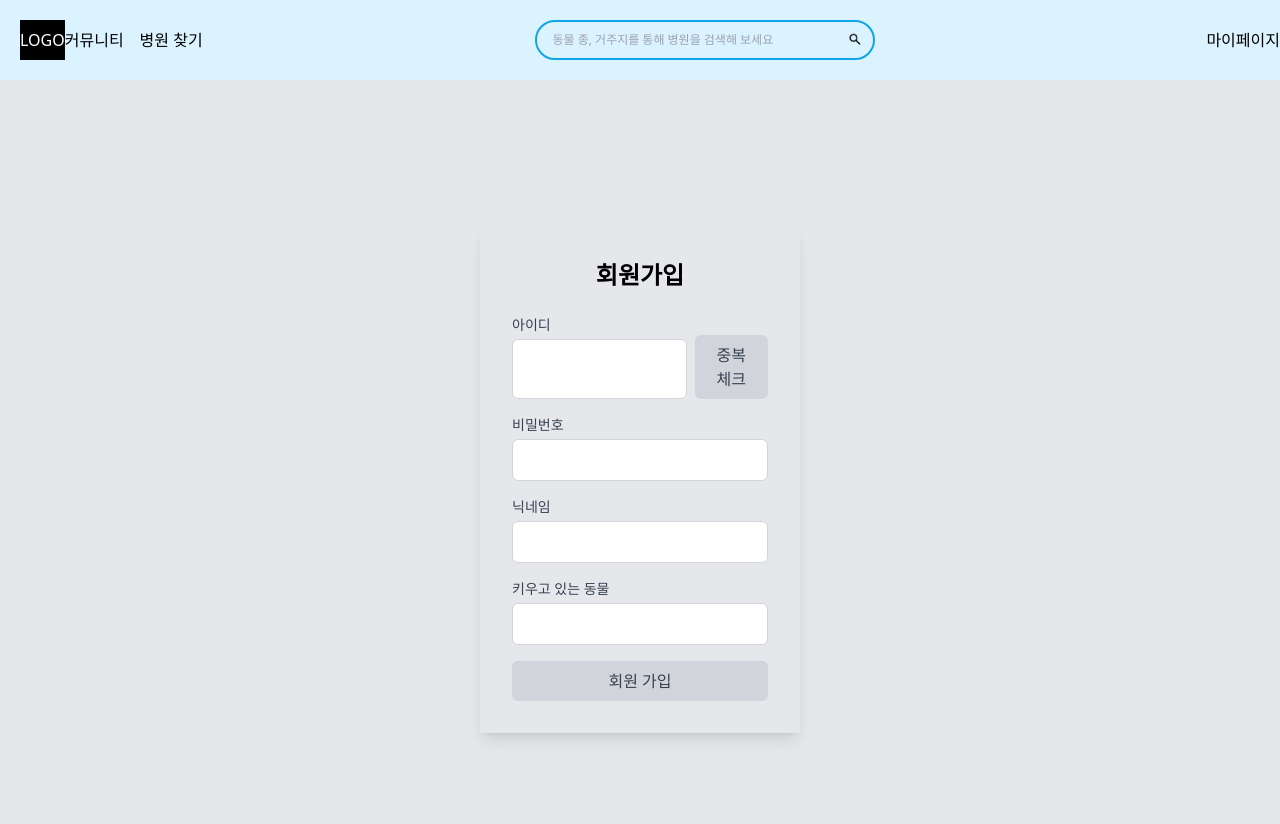
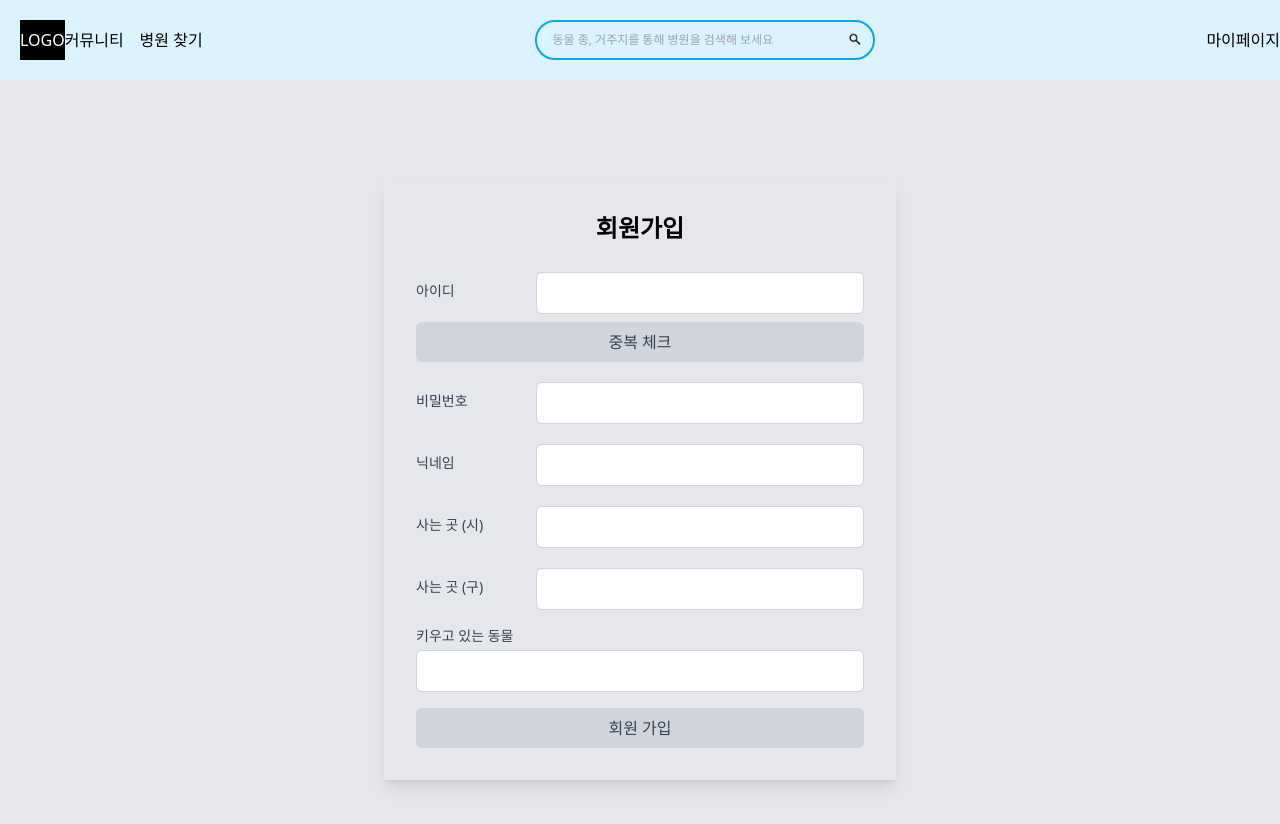
Before and after one commit to hoseo-cs/front, a Next.js app: page /signup in a window 1280 px wide. Shown: the top 824 px of the page. Built offline with nearby package versions, Linux system fonts and the light colour scheme.

Commit message:
마이 페이지 회원정보 불러오기 완료.

```diff
--- a/src/app/(auth)/login/page.js
+++ b/src/app/(auth)/login/page.js
@@ -1,21 +1,64 @@
 "use client";
-import { useState } from "react";
+import ModalDefault from "@/app/components/modal/defaultModal";
+import { useRouter } from "next/navigation";
+import { useEffect, useState } from "react";
 
 const LoginForm = () => {
+  const router = useRouter();
   const [formData, setFormData] = useState({
     username: "",
     password: "",
   });
+  const [message, setMessage] = useState("");
+  const [isModalOpen, setIsModalOpen] = useState(false);
+  const [isSuccess, setIsSuccess] = useState(true);
+
+  useEffect(() => {
+    const token = localStorage.getItem("token");
+    if (token) {
+      console.log("Already logged in:", token);
+      // 토큰이 존재하면 마이페이지로 리디렉션
+      router.push("/mypage");
+    } else {
+      console.log("Not logged in");
+    }
+  }, [router]);
 
   const handleChange = (e) => {
     const { name, value } = e.target;
     setFormData({ ...formData, [name]: value });
   };
 
-  const handleSubmit = (e) => {
+  const handleSubmit = async (e) => {
     e.preventDefault();
-    // 로그인 기능 구현 예정
-    console.log("Login data:", formData);
+    try {
+      const response = await fetch(`${process.env.NEXT_PUBLIC_API_URL}login`, {
+        method: "POST",
+        headers: {
+          "Content-Type": "application/json",
+        },
+        body: JSON.stringify(formData),
+      });
+      const result = await response.json();
+      if (response.ok) {
+        localStorage.setItem("token", result.token);
+        setMessage("로그인에 성공했습니다!");
+        setIsSuccess(true);
+        setIsModalOpen(true);
+        localStorage.setItem("token", result.token); // 토큰 저장
+        setTimeout(() => {
+          setIsModalOpen(false);
+          router.push("/mypage"); // 로그인 완료 후 마이페이지로 이동
+        }, 1000);
+      } else {
+        setMessage("다시 시도해 주세요.");
+        setIsSuccess(false);
+      }
+    } catch (error) {
+      console.error("로그인 중 오류 발생:", error);
+      setMessage("로그인 중 오류가 발생했습니다.");
+      setIsSuccess(false);
+    }
   };
 
   return (
@@ -58,7 +101,13 @@ const LoginForm = () => {
             </button>
           </div>
         </form>
+        {!isSuccess && (
+          <p className="text-center text-red-500 mt-4">{message}</p>
+        )}
       </div>
+      <ModalDefault isOpen={isModalOpen} onClose={() => setIsModalOpen(false)}>
+        <p className="text-center text-2xl font-bold">{message}</p>
+      </ModalDefault>
     </div>
   );
 };
--- a/src/app/(auth)/signup/page.js
+++ b/src/app/(auth)/signup/page.js
@@ -11,20 +11,17 @@ const SignupForm = () => {
     password: "",
     nickname: "",
     pet: "",
+    city: "",
+    district: "",
   });
   const [isModalOpen, setIsModalOpen] = useState(false);
   const [isSuccess, setIsSuccess] = useState(true);
   const [message, setMessage] = useState("");
   const [usernameCheck, setUsernameCheck] = useState(null);
-  const [isUsernameAvailable, setIsUsernameAvailable] = useState(null); // 추가
 
   const handleChange = (e) => {
     const { name, value } = e.target;
     setFormData({ ...formData, [name]: value });
-    if (name === "username") {
-      setUsernameCheck(null);
-      setIsUsernameAvailable(null);
-    }
   };
 
   const handleUsernameCheck = async () => {
@@ -38,11 +35,9 @@ const SignupForm = () => {
       });
       const result = await response.json();
       setUsernameCheck(result.message);
-      setIsUsernameAvailable(result.success); // 추가
     } catch (error) {
       console.error("아이디 중복 체크 중 오류 발생:", error);
       setUsernameCheck("아이디 중복 체크 중 오류가 발생했습니다.");
-      setIsUsernameAvailable(false); // 추가
     }
   };
 
@@ -81,62 +76,90 @@ const SignupForm = () => {
 
   return (
     <div className="flex justify-center items-center min-h-screen bg-gray-200 p-4 sm:p-0">
-      <div className="bg-olive-200 w-full max-w-md p-8 space-y-6 shadow-lg sm:max-w-xs">
+      <div className="bg-olive-200 w-full max-w-2xl p-8 space-y-6 shadow-lg sm:max-w-lg">
         <h2 className="text-center text-2xl font-bold">회원가입</h2>
         <form className="space-y-4" onSubmit={handleSubmit}>
           <div>
-            <label className="block text-sm font-medium text-gray-700">
+            <div className="flex items-center space-x-2">
+              <label className="text-sm font-medium text-gray-700 w-28">
                 아이디
               </label>
-            <div className="flex space-x-2">
               <input
                 type="text"
                 name="username"
-                className="w-full mt-1 p-2 border border-gray-300 rounded-md"
+                className="mt-1 p-2 border border-gray-300 rounded-md flex-grow"
                 value={formData.username}
                 onChange={handleChange}
                 required
               />
+            </div>
             <button
               type="button"
               onClick={handleUsernameCheck}
-                className="py-2 px-4 bg-gray-300 text-gray-700 rounded-md hover:bg-gray-400"
+              className="mt-2 w-full py-2 px-4 bg-gray-300 text-gray-700 rounded-md hover:bg-gray-400"
             >
               중복 체크
             </button>
-            </div>
             {usernameCheck && (
               <p
                 className={`text-sm mt-2 ${
-                  isUsernameAvailable ? "text-green-500" : "text-red-500"
+                  usernameCheck === "사용 가능한 아이디입니다."
+                    ? "text-green-500"
+                    : "text-red-500"
                 }`}
               >
                 {usernameCheck}
               </p>
             )}
           </div>
-          <div>
-            <label className="block text-sm font-medium text-gray-700">
+          <div className="flex items-center space-x-2">
+            <label className="text-sm font-medium text-gray-700 w-28">
               비밀번호
             </label>
             <input
               type="password"
               name="password"
-              className="w-full mt-1 p-2 border border-gray-300 rounded-md"
+              className="mt-1 p-2 border border-gray-300 rounded-md flex-grow"
               value={formData.password}
               onChange={handleChange}
               required
             />
           </div>
-          <div>
-            <label className="block text-sm font-medium text-gray-700">
+          <div className="flex items-center space-x-2">
+            <label className="text-sm font-medium text-gray-700 w-28">
               닉네임
             </label>
             <input
               type="text"
               name="nickname"
-              className="w-full mt-1 p-2 border border-gray-300 rounded-md"
+              className="mt-1 p-2 border border-gray-300 rounded-md flex-grow"
               value={formData.nickname}
+              onChange={handleChange}
+              required
+            />
+          </div>
+          <div className="flex items-center space-x-2">
+            <label className="text-sm font-medium text-gray-700 w-28">
+              사는 곳 (시)
+            </label>
+            <input
+              type="text"
+              name="city"
+              className="mt-1 p-2 border border-gray-300 rounded-md flex-grow"
+              value={formData.city}
+              onChange={handleChange}
+              required
+            />
+          </div>
+          <div className="flex items-center space-x-2">
+            <label className="text-sm font-medium text-gray-700 w-28">
+              사는 곳 (구)
+            </label>
+            <input
+              type="text"
+              name="district"
+              className="mt-1 p-2 border border-gray-300 rounded-md flex-grow"
+              value={formData.district}
               onChange={handleChange}
               required
             />
@@ -158,7 +181,7 @@ const SignupForm = () => {
             <button
               type="submit"
               className="w-full py-2 px-4 bg-gray-300 text-gray-700 rounded-md hover:bg-gray-400"
-              disabled={isUsernameAvailable === false} // 추가
+              disabled={usernameCheck === "이미 존재하는 아이디입니다."}
             >
               회원 가입
             </button>
--- a/src/app/mypage/layout.js
+++ b/src/app/mypage/layout.js
@@ -1,19 +1,66 @@
 "use client";
 import { useParams, useRouter } from "next/navigation";
+import { useEffect, useState } from "react";
 
-const layout = ({ children }) => {
+const Layout = ({ children }) => {
   const router = useRouter();
   const params = useParams();
   const user_id = params.user_id;
+  const [userInfo, setUserInfo] = useState({
+    nickname: "",
+    pet: "",
+    city: "",
+    district: "",
+  });
+
+  const handleLogout = () => {
+    localStorage.removeItem("token");
+    router.push("/login");
+  };
+
+  useEffect(() => {
+    const token = localStorage.getItem("token");
+    if (!token) {
+      router.push("/login");
+    } else {
+      const fetchUserInfo = async () => {
+        try {
+          const response = await fetch(
+            `${process.env.NEXT_PUBLIC_API_URL}user/info`,
+            {
+              method: "GET",
+              headers: {
+                "Content-Type": "application/json",
+                "x-auth-token": token,
+              },
+            }
+          );
+
+          if (!response.ok) {
+            throw new Error(`HTTP error! status: ${response.status}`);
+          }
+
+          const data = await response.json();
+          setUserInfo(data);
+        } catch (error) {
+          console.error("Error fetching user info:", error);
+        }
+      };
+      fetchUserInfo();
+    }
+  }, [router]);
+
   return (
     <div>
       <div className="w-4/5 mx-auto border-solid border-2 border-sky-500">
         <div className="w-11/12 p-2 mx-auto flex bg-indigo-300 ">
           <div className="w-20 h-20 rounded-full bg-amber-400"></div>
           <div className="ml-5 flex my-auto">
-            <div>닉네임: xxxx</div>
-            <div>반려동물: 00000</div>
-            <div>지역:xxxx시 0000구</div>
+            <div>닉네임: {userInfo.nickname}</div>
+            <div>반려동물: {userInfo.pet}</div>
+            <div>
+              지역: {userInfo.city} {userInfo.district}
+            </div>
             <div className="ml-5">✏️</div>
           </div>
         </div>
@@ -32,7 +79,10 @@ const layout = ({ children }) => {
               건강기록
             </button>
           </div>
-          <button className="w-24 mt-3  rounded-2xl text-center bg-sky-300 ">
+          <button
+            className="w-24 mt-3 rounded-2xl text-center bg-sky-300"
+            onClick={handleLogout}
+          >
             로그아웃
           </button>
         </div>
@@ -42,4 +92,4 @@ const layout = ({ children }) => {
   );
 };
 
-export default layout;
+export default Layout;
--- a/src/pages/api/signup.js
+++ /dev/null
@@ -1,18 +0,0 @@
-export default function signup(req, res) {
-  if (req.method === "POST") {
-    const { username, password, nickname, pet } = req.body;
-
-    // 목데이터로 회원가입 처리
-    if (username && password && nickname && pet) {
-      // 성공 응답
-      res.status(200).json({ success: true, message: "회원가입 성공" });
-    } else {
-      // 실패 응답
-      res.status(400).json({ success: false, message: "회원가입 실패" });
-    }
-  } else {
-    // 허용되지 않은 메서드
-    res.setHeader("Allow", ["POST"]);
-    res.status(405).end(`Method ${req.method} Not Allowed`);
-  }
-}
```
Lines whose indentation alone changed are shown as unchanged.
